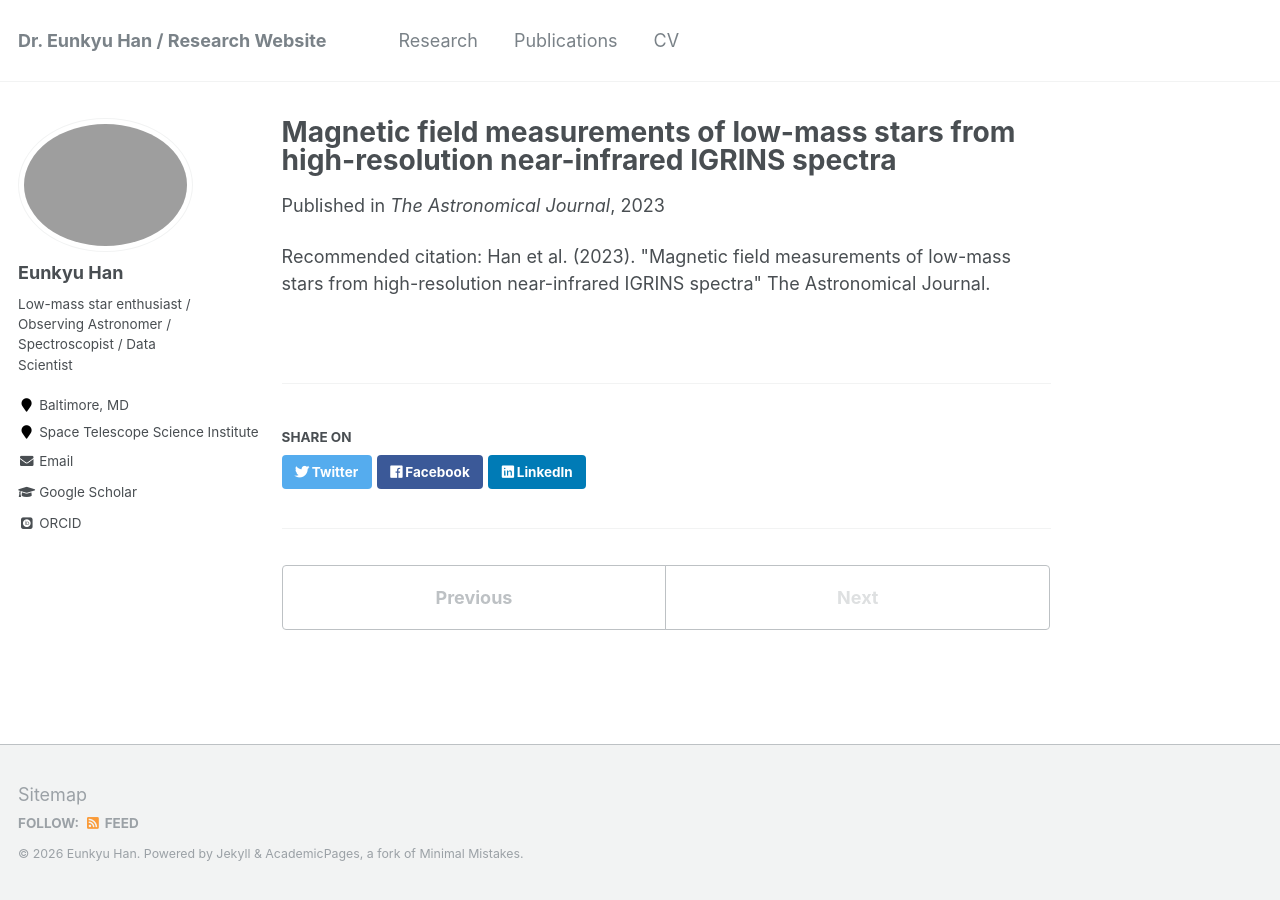
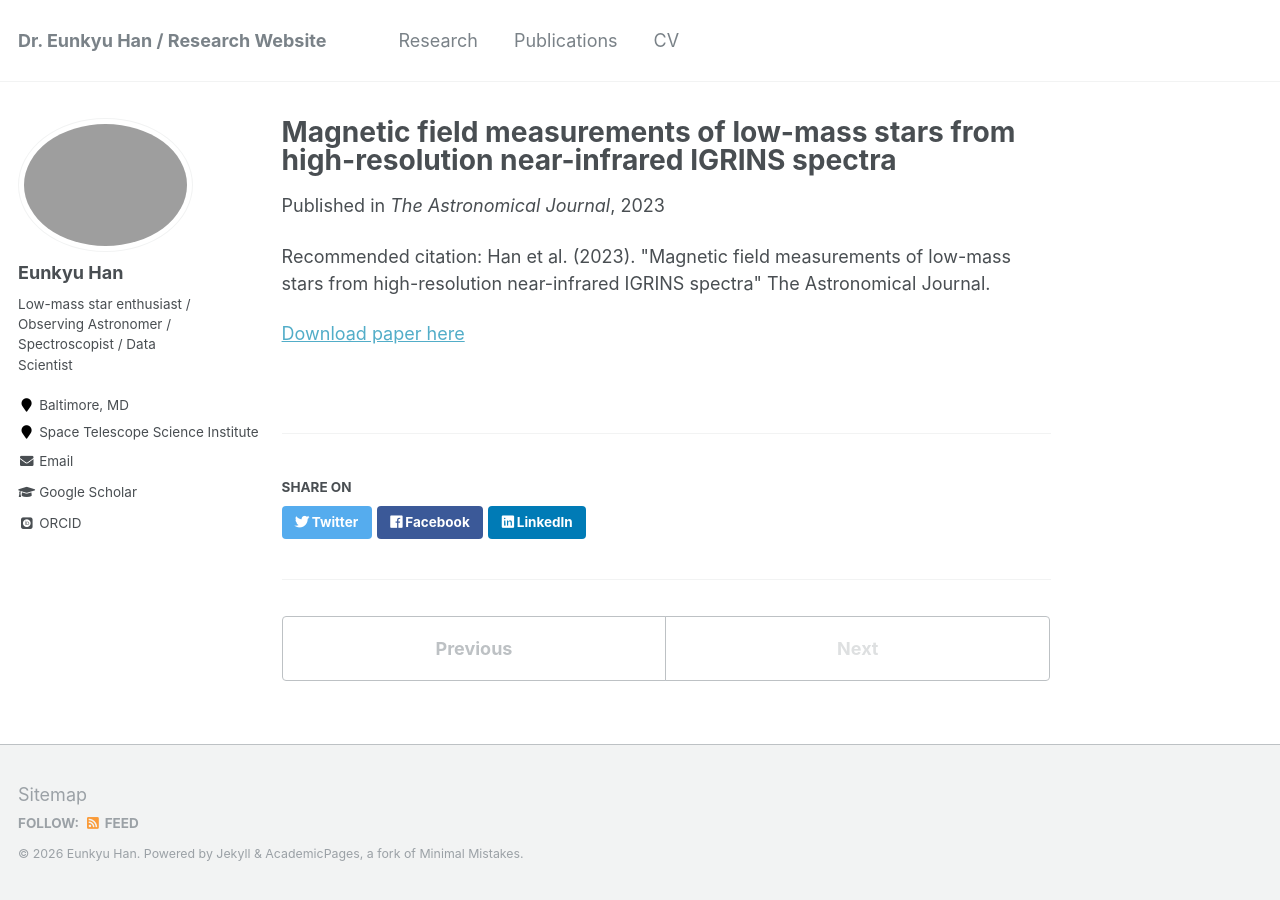
Before and after one commit to eunkyuh/eunkyuh.github.io, a Jekyll site: the page built from _publications/Han_et_al_2023.md, in a window 1280 px wide. Built offline with Jekyll 4.4.1, drawn with Linux system fonts in a browser that asks for light colours; some web fonts are replaced.

Commit message:
Update Han_et_al_2023.md
Adding the link to the paper

```diff
--- a/_publications/Han_et_al_2023.md
+++ b/_publications/Han_et_al_2023.md
@@ -5,3 +5,4 @@ date: June, 2023
 venue: 'The Astronomical Journal'
 citation: 'Han et al. (2023). "Magnetic field measurements of low-mass stars from high-resolution near-infrared IGRINS spectra" The Astronomical Journal.'
 ---
+[Download paper here](http://eunkyuh.github.io/files/Han_2023_AJ_166_4.pdf)
```
